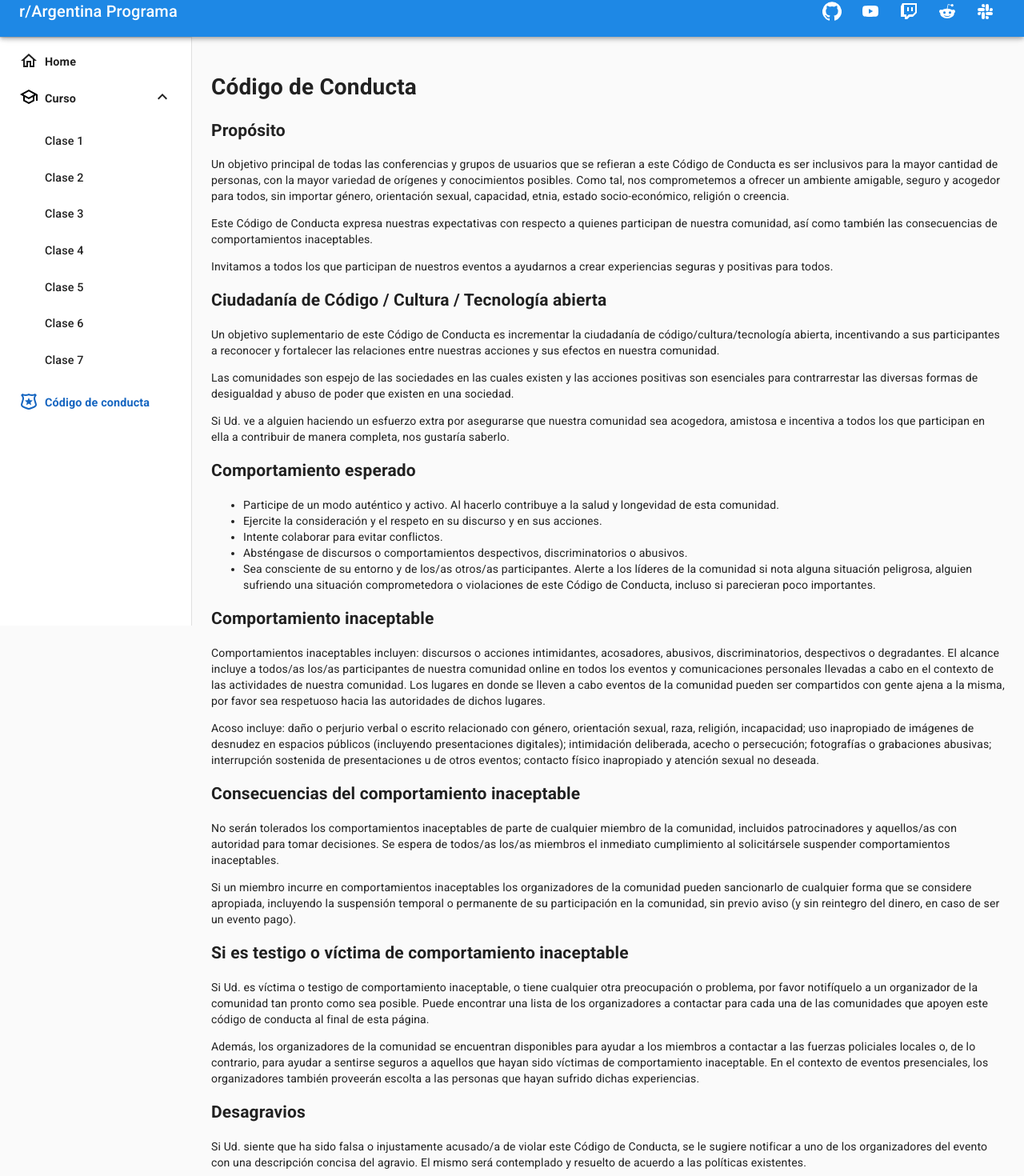
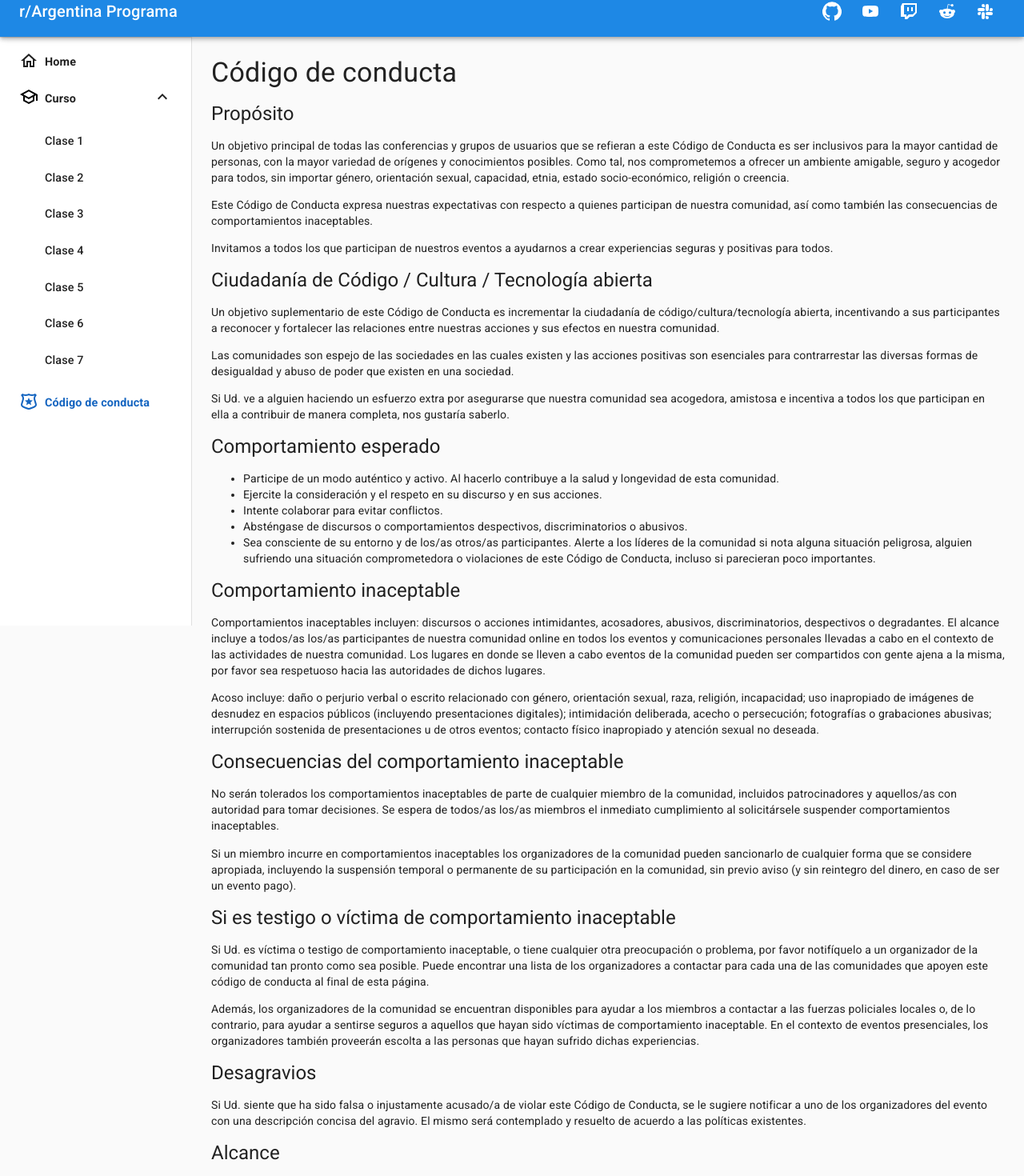
Before and after one commit to alvarovillafane/r-argentina-programa-website, a React (Create React App) app: page /codigo-de-conducta in a window 1280 px wide. Shown: the part 18-1488 px from the top of the page at 80% size. Built offline with nearby package versions, Linux system fonts and the light colour scheme.

Commit message:
Agregado estilo a Clase, y fixes de estilo a codigo de conducta/content

```diff
--- a/src/components/Clase.js
+++ b/src/components/Clase.js
@@ -7,9 +7,26 @@ import Card from '@material-ui/core/Card';
 import CardContent from '@material-ui/core/CardContent';
 
 const styles = theme => ({
+  titulo: {
+    marginBottom: theme.spacing(3),
+  },
   youtube: {
-    padding: theme.spacing(3),
     textAlign: 'center'
+  },
+  videoWrapper: {
+	  position: 'relative',
+	  paddingBottom: '56.25%', /* 16:9 */
+	  paddingTop: '25px',
+    height: '0',
+    marginTop: theme.spacing(3),
+	  overflow: 'hidden',
+    '& iframe': {
+      position: 'absolute',
+      top: '0',
+      left: '0',
+      width: '100%',
+      height: '100%',
+    }
   },
 });
 
@@ -19,24 +36,17 @@ class Clase extends React.Component {
     const {match, classes} = this.props;
     const id = match.params.clase - 1;
     let clase = data.clases[id];
-    const opts = {
-      height: '390',
-      width: '640',
-    };
 
-    if(!clase) { return <Typography variant="h6">Clase no encontrada</Typography>; }
+    if(!clase) { return <Typography component="h1" variant="h6">Clase no encontrada</Typography>; }
 
     return (
       <React.Fragment>
-        <Typography variant="h2" component="h1">{clase.titulo}</Typography>
-        <Card className={classes.youtube}>
-          <CardContent>
+        <Typography variant="h5" component="h1" className={classes.titulo}>{clase.titulo}</Typography>
+          <div className={classes.videoWrapper}>
             <YouTube
               videoId={clase.youtube_id}
-              opts={opts}
             />
-          </CardContent>
-        </Card>
+          </div>
       </React.Fragment>
     )
   }
--- a/src/components/CodigoDeConducta.js
+++ b/src/components/CodigoDeConducta.js
@@ -1,11 +1,12 @@
 import React from 'react';
+import Typography from '@material-ui/core/Typography';
 
 function CodigoDeConducta() {
   return (
     <div>
-        <div>
-          <h1>Código de Conducta</h1>
-          <h2>Propósito</h2>
+      <Typography variant="h4" component="h1">Código de conducta</Typography>
+      <p></p>
+      <Typography variant="h5" component="h2">Propósito</Typography>
       <p>Un objetivo principal de todas las conferencias y
         grupos de usuarios que se refieran a este Código de Conducta es ser
         inclusivos para la mayor cantidad de personas, con la mayor variedad
@@ -18,7 +19,7 @@ function CodigoDeConducta() {
         de comportamientos inaceptables.</p>
       <p>Invitamos a todos los que participan de nuestros eventos a ayudarnos
         a crear experiencias seguras y positivas para todos.</p>
-          <h2>Ciudadanía de Código / Cultura / Tecnología abierta</h2>
+      <Typography variant="h5" component="h2">Ciudadanía de Código / Cultura / Tecnología abierta</Typography>
       <p>Un objetivo suplementario de este Código de Conducta es incrementar la
           ciudadanía de código/cultura/tecnología abierta, incentivando a sus
           participantes a reconocer y fortalecer las relaciones entre nuestras
@@ -29,7 +30,7 @@ function CodigoDeConducta() {
       <p>Si Ud. ve a alguien haciendo un esfuerzo extra por asegurarse que
         nuestra comunidad sea acogedora, amistosa e incentiva a todos los que
         participan en ella a contribuir de manera completa, nos gustaría saberlo.</p>
-          <h2>Comportamiento esperado</h2>
+      <Typography variant="h5" component="h2">Comportamiento esperado</Typography>
       <ul>
         <li>Participe de un modo auténtico y activo. Al hacerlo contribuye a la salud
           y longevidad de esta comunidad.
@@ -45,7 +46,7 @@ function CodigoDeConducta() {
           Código de Conducta, incluso si parecieran poco importantes.
         </li>
       </ul>
-          <h2>Comportamiento inaceptable</h2>
+      <Typography variant="h5" component="h2">Comportamiento inaceptable</Typography>
       <p>Comportamientos inaceptables incluyen: discursos o acciones intimidantes,
         acosadores, abusivos, discriminatorios, despectivos o degradantes.
         El alcance incluye a todos/as los/as participantes de nuestra comunidad
@@ -61,7 +62,7 @@ function CodigoDeConducta() {
         abusivas; interrupción sostenida de presentaciones u de otros eventos;
         contacto físico inapropiado y atención sexual no deseada.
       </p>
-          <h2>Consecuencias del comportamiento inaceptable</h2>
+      <Typography variant="h5" component="h2">Consecuencias del comportamiento inaceptable</Typography>
       <p>No serán tolerados los comportamientos inaceptables de parte de cualquier
         miembro de la comunidad, incluidos patrocinadores y aquellos/as con autoridad
         para tomar decisiones. Se espera de todos/as los/as miembros el inmediato
@@ -73,7 +74,7 @@ function CodigoDeConducta() {
         comunidad, sin previo aviso (y sin reintegro del dinero, en caso de ser un
         evento pago).
       </p>
-          <h2>Si es testigo o víctima de comportamiento inaceptable</h2>
+      <Typography variant="h5" component="h2">Si es testigo o víctima de comportamiento inaceptable</Typography>
       <p>Si Ud. es víctima o testigo de comportamiento inaceptable, o tiene cualquier
         otra preocupación o problema, por favor notifíquelo a un organizador de la
         comunidad tan pronto como sea posible. Puede encontrar una lista de los
@@ -86,26 +87,24 @@ function CodigoDeConducta() {
         presenciales, los organizadores también proveerán escolta a las personas
         que hayan sufrido dichas experiencias.
       </p>
-          <h2>Desagravios</h2>
+      <Typography variant="h5" component="h2">Desagravios</Typography>
       <p>Si Ud. siente que ha sido falsa o injustamente acusado/a de violar este
         Código de Conducta, se le sugiere notificar a uno de los organizadores del
         evento con una descripción concisa del agravio. El mismo será contemplado
         y resuelto de acuerdo a las políticas existentes.
       </p>
-          <h2>Alcance</h2>
+      <Typography variant="h5" component="h2">Alcance</Typography>
       <p>Se espera que todos los participantes de la comunidad (colaboradores/as
         -pagos o no-, patrocinadores y otros/as invitados/as) se atengan a este
         Código de Conducta en todos los lugares de encuentro de la comunidad –online
         o en persona– así como en todas las comunicaciones uno-a-uno relacionadas
         con actividades de la comunidad.
       </p>
-          <h2>Licencia y atribución</h2>
+      <Typography variant="h5" component="h2">Licencia y atribución</Typography>
       <p>El código de conducta de r/Argentina Programa se encuentra distribuido bajo una licencia Creative Commons Attribution - ShareAlike.
         Está basado en el <a href="https://meetupjs.com.ar/coc.html" target="_blank" rel="nofollow noopener noreferrer">
         Código de Conducta</a> de meetupjs.com.ar, que también es distribuido bajo la misma licencia.
       </p>
-          <p></p>
-        </div>
     </div>
   );
 }
--- a/src/layout/Content.js
+++ b/src/layout/Content.js
@@ -35,7 +35,10 @@ const useStyles = makeStyles(theme => ({
   },
   content: {
     flexGrow: 1,
-    padding: theme.spacing(3),
+    padding: theme.spacing(2),
+    [theme.breakpoints.up('sm')]: {
+      padding: theme.spacing(3),
+    }
   },
   title: {
     [theme.breakpoints.up('sm')]: {
```
Lines whose indentation alone changed are shown as unchanged.
